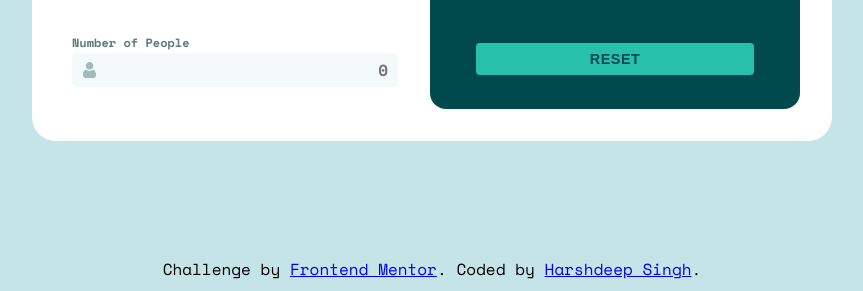
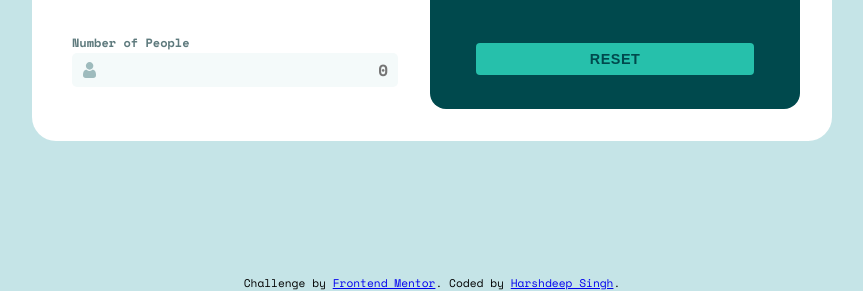
Before and after one commit to JunDevHarsh/tip-calculator, a plain HTML site: page index.html in a window 1280 px wide. Shown: the part 509-800 px from the top of the page, without its empty margins (208-1071 px from the left). Drawn offline with nearby package versions, Linux system fonts and the light colour scheme.

Commit message:
Update style.css

```diff
--- a/css/style.css
+++ b/css/style.css
@@ -19,6 +19,7 @@ body{
     width: 100%;
     background-color: var(--light-gray-cyan);
     padding: 2rem;
+    position: relative;
     display: flex;
     flex-direction: column;
     align-items: center;
@@ -230,8 +231,9 @@ body{
     position: absolute;
     width: 100%;
     text-align: center;
-    bottom: 10px;
+    bottom: 0;
     left: 0;
+    font-size: 0.7rem;
 }
 
 @media(max-width: 56.62rem){
```
